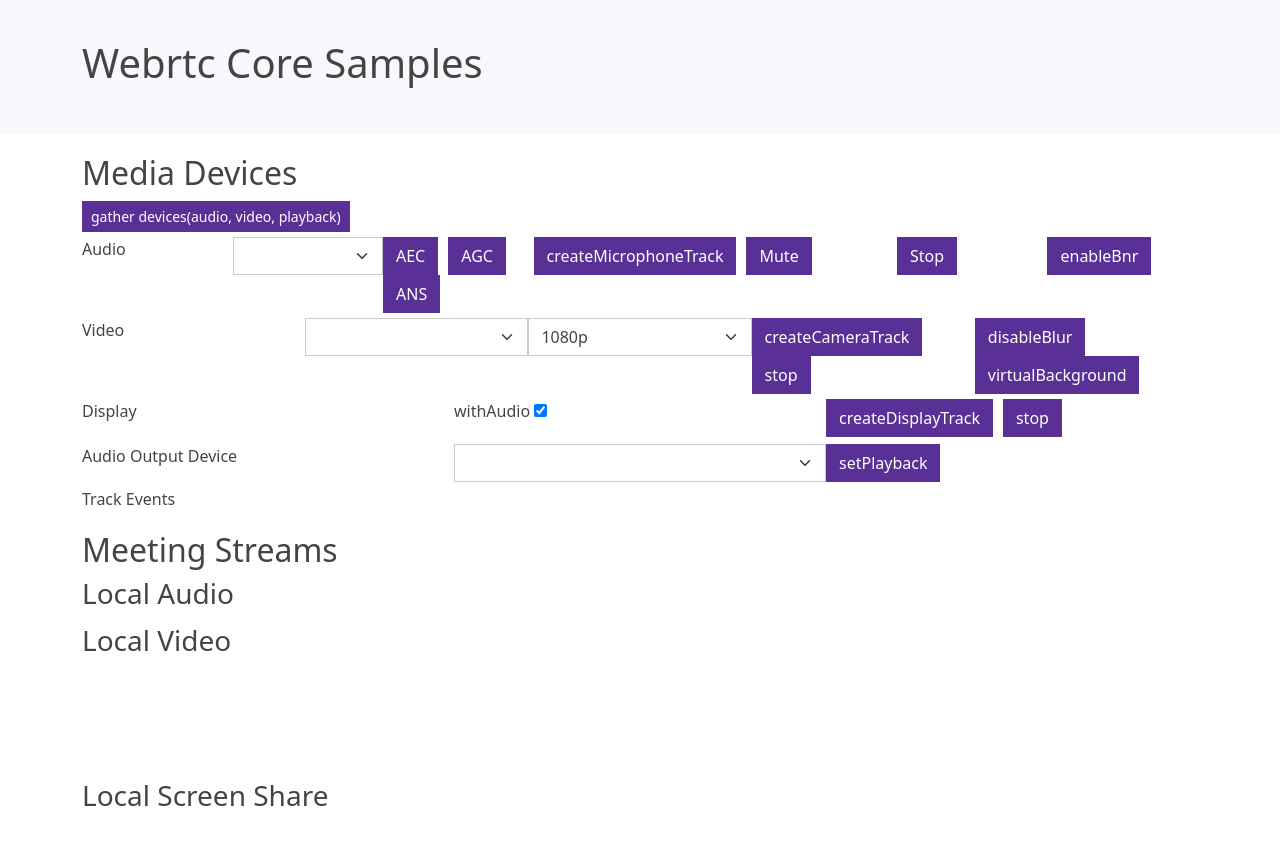
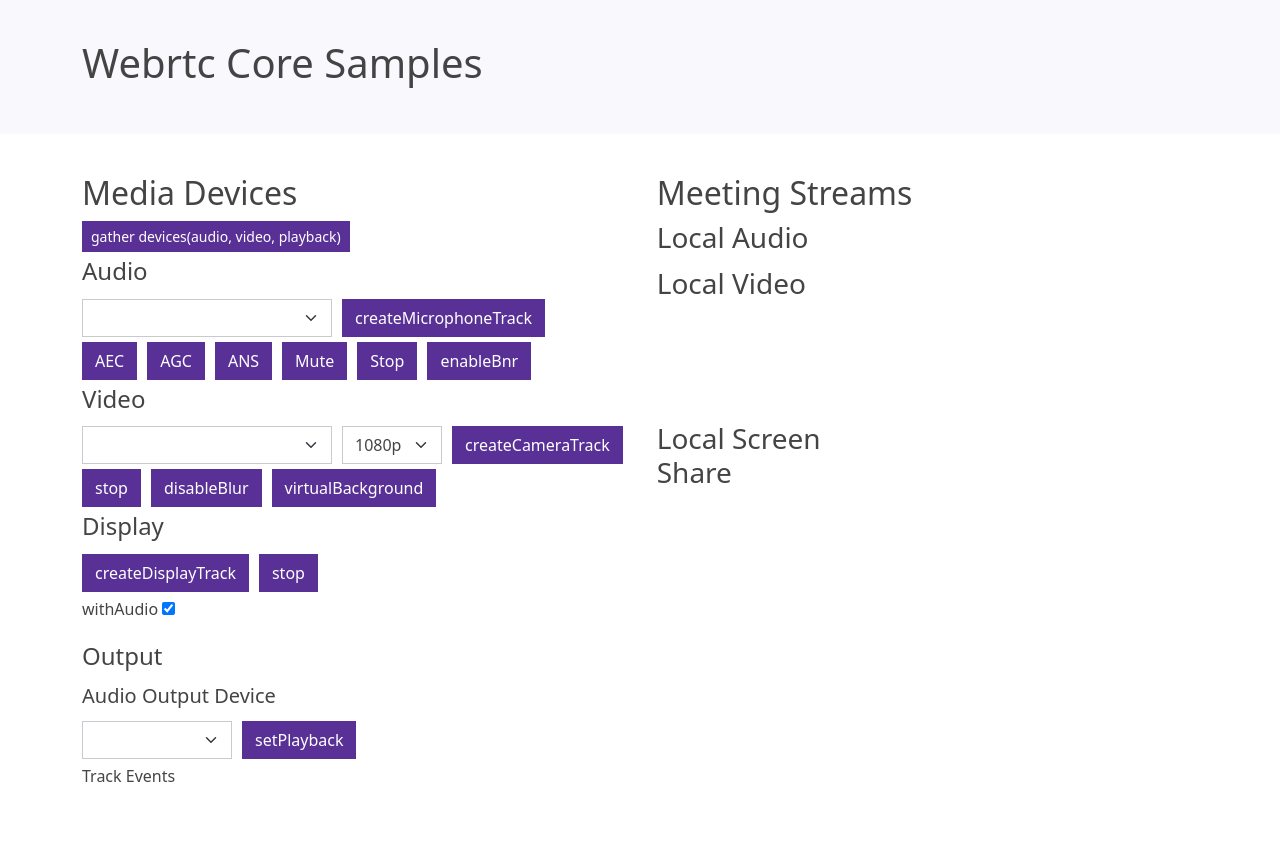
Before and after one commit to webex/webrtc-core, a React (Create React App) app in the folder samples/: page / in a window 1280 px wide. Shown: the top 844 px of the page. Built offline with nearby package versions, Linux system fonts and the light colour scheme.

Commit message:
chore: UI enhancement

```diff
--- a/samples/src/App.js
+++ b/samples/src/App.js
@@ -1,7 +1,7 @@
 import { VirtualBackgroundEffect } from '@webex-connect/web-media-effects';
 import 'bootswatch/dist/pulse/bootstrap.min.css';
 import { useState } from 'react';
-import { Col, Container, Navbar } from 'react-bootstrap';
+import {Col, Container, Navbar, Row} from 'react-bootstrap';
 import './App.css';
 import {
   createCameraTrack,
@@ -191,6 +191,7 @@ function App() {
         </Container>
       </Navbar>
       <Container>
+        <Row>
           <Col>
             <MediaDevices
                 {...{
@@ -223,6 +224,11 @@ function App() {
                 }}
             />
           </Col>
+          <Col id={'meetingStreams'}>
+            <MediaStreams {...{ localMicrophoneTrack, localCameraTrack, localDisplayTracks }} />
+          </Col>
+        </Row>
+        <Row>
           <Col>
             <p>Track Events </p>
             <EventList
@@ -231,9 +237,7 @@ function App() {
                 }}
             />
           </Col>
-        <Col id={'meetingStreams'}>
-          <MediaStreams {...{ localMicrophoneTrack, localCameraTrack, localDisplayTracks }} />
-        </Col>
+        </Row>
       </Container>
     </>
   );
--- a/samples/src/components/MediaDevices.jsx
+++ b/samples/src/components/MediaDevices.jsx
@@ -1,5 +1,5 @@
 import { useState } from 'react';
-import { Button, Col, Form } from 'react-bootstrap';
+import {Button, Col, Form, Row} from 'react-bootstrap';
 
 export default (props) => {
   const [selectedAudioDevice, setAudioDevice] = useState('default');
@@ -38,12 +38,11 @@ export default (props) => {
         <Button id="btn-get-devices" size="sm" onClick={props.init}>
           gather devices(audio, video, playback)
         </Button>
-      <Form.Group>
-        <Col>
-          <label>Audio</label>
-        </Col>
-        <Col>
-          <Form.Select onChange={(choice) => setAudioDevice(choice.target.value)}>
+        <Form.Group className="d-flex">
+          <h4>Audio</h4>
+        </Form.Group>
+        <Form.Group className="d-flex">
+          <Form.Select onChange={(choice) => setAudioDevice(choice.target.value)} style={{ width: '250px' }}>
             {props.audioDevice?.map((device) => {
               return (
                   <option key={device.deviceId} value={device.deviceId}>
@@ -52,21 +51,17 @@ export default (props) => {
               );
             })}
           </Form.Select>
-        </Col>
-        <Col>
-          <Button>AEC</Button>
-          <Button>AGC</Button>
-          <Button>ANS</Button>
-        </Col>
-        <Col>
           <Button
               onClick={() => {
                 props.createMicrophoneTrackAction(selectedAudioDevice);
               }}>
             createMicrophoneTrack
           </Button>
-        </Col>
-        <Col>
+        </Form.Group>
+        <Form.Group className="d-flex">
+          <Button>AEC</Button>
+          <Button>AGC</Button>
+          <Button>ANS</Button>
           <Button
               variant={audioStatus.muted ? 'danger' : 'primary'}
               onClick={() => {
@@ -75,30 +70,24 @@ export default (props) => {
               }}>
             {audioStatus.muted ? 'unMute' : 'Mute'}
           </Button>
-        </Col>
-        <Col>
           <Button
               onClick={() => {
                 props.stopAudioTrack();
               }}>
             Stop
           </Button>
-        </Col>
-        <Col>
           <Button
               onClick={() => {
                 props.enableBnr();
               }}>
             enableBnr
           </Button>
-        </Col>
         </Form.Group>
-      <Form.Group>
-        <Col>
-          <label>Video </label>
-        </Col>
-        <Col>
-          <Form.Select onChange={(choice) => setCameraDevice(choice.value)}>
+        <Form.Group className="d-flex">
+          <h4>Video</h4>
+        </Form.Group>
+        <Form.Group className="d-flex">
+          <Form.Select onChange={(choice) => setCameraDevice(choice.value)} style={{ width: '250px' }}>
             {props.cameraDevice?.map((device) => {
               return (
                   <option key={device.deviceId} value={device.deviceId}>
@@ -107,22 +96,20 @@ export default (props) => {
               );
             })}
           </Form.Select>
-        </Col>
-        <Col>
-          <Form.Select onChange={(choice) => setCameraDevice(choice.value)}>
+          <Form.Select onChange={(choice) => setCameraDevice(choice.value)} style={{ width: '100px' }}>
             <option>1080p</option>
             <option>720p</option>
             <option>480p</option>
             <option>360p</option>
           </Form.Select>
-        </Col>
-        <Col>
           <Button
               onClick={() => {
                 props.createCameraTrackAction(selectedCameraDevice);
               }}>
             createCameraTrack
           </Button>
+        </Form.Group>
+        <Form.Group className="d-flex">
 
           <Button
               onClick={() => {
@@ -130,8 +117,6 @@ export default (props) => {
               }}>
             stop
           </Button>
-        </Col>
-        <Col>
           <Button
               variant={videoEffectsStatus.bnrStatus ? 'danger' : 'primary'}
               onClick={() => {
@@ -144,16 +129,11 @@ export default (props) => {
             {videoEffectsStatus.bnrStatus ? 'enableBlur' : 'disableBlur'}
           </Button>
           <Button>virtualBackground</Button>
-        </Col>
         </Form.Group>
-      <Form.Group>
-        <Col>Display</Col>
-        <Col>
-          <p>
-            withAudio <input type="checkbox" checked={true} onChange={() => {}} />
-          </p>
-        </Col>
-        <Col>
+        <Form.Group className="d-flex">
+          <h4>Display</h4>
+        </Form.Group>
+        <Form.Group className="d-flex">
           <Button
               onClick={() => {
                 props.createDisplayTrackAction({
@@ -168,14 +148,20 @@ export default (props) => {
               }}>
             stop
           </Button>
-        </Col>
         </Form.Group>
-      <Form.Group>
-        <Col>
-          <label>Audio Output Device</label>
-        </Col>
-        <Col>
-          <Form.Select onChange={(choice) => setSpeakerDevice(choice.target.value)}>
+        <Form.Group className="d-flex">
+          <p>
+            withAudio <input type="checkbox" checked={true} onChange={() => {}} />
+          </p>
+        </Form.Group>
+        <Form.Group className="d-flex">
+          <h4>Output</h4>
+        </Form.Group>
+        <Form.Group className="d-flex">
+          <h5>Audio Output Device</h5>
+        </Form.Group>
+        <Form.Group className="d-flex">
+          <Form.Select onChange={(choice) => setSpeakerDevice(choice.target.value)} style={{ width: '150px' }}>
             {props.speakerDevice?.map((device) => {
               return (
                   <option key={device.deviceId} value={device.deviceId}>
@@ -184,10 +170,7 @@ export default (props) => {
               );
             })}
           </Form.Select>
-        </Col>
-        <Col>
           <Button onClick={props.setPlayback}>setPlayback</Button>
-        </Col>
         </Form.Group>
       </Form>
   );
```
Lines whose indentation alone changed are shown as unchanged.
